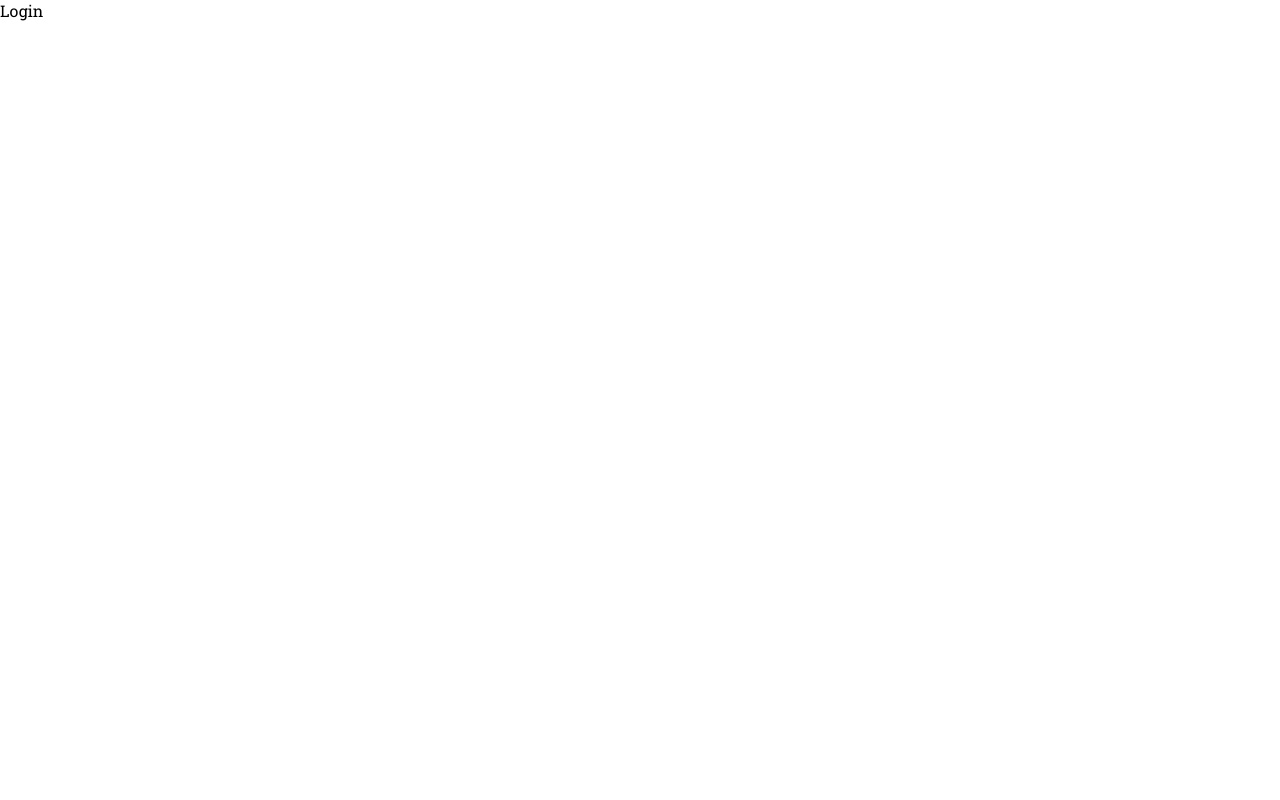
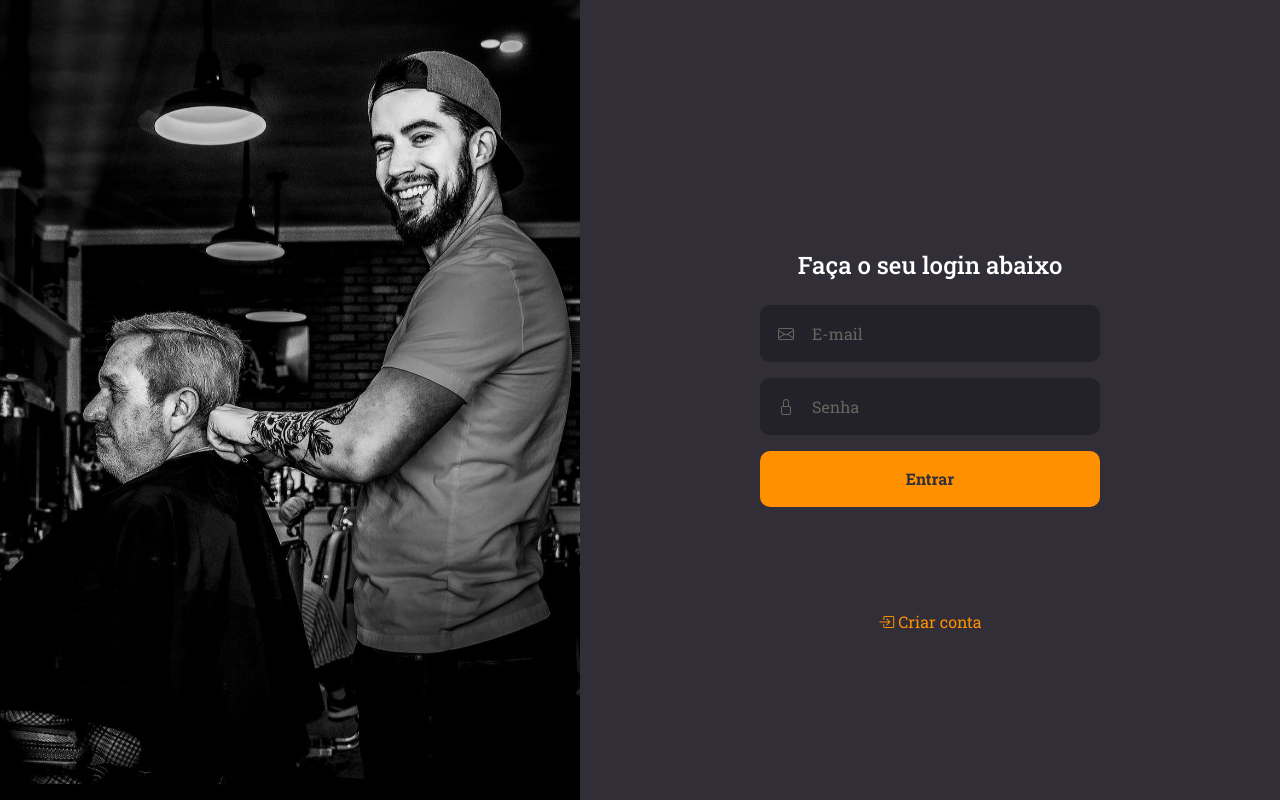
Before and after one commit to ICEI-PUC-Minas-PMV-ADS/pmv-ads-2024-1-e2-proj-int-t9-pmv-ads-2024-1-e2-proj-barberease, a plain HTML site: page src/frontend/pages/login/login.html in a window 1280 px wide. Drawn offline with nearby package versions, Linux system fonts and the light colour scheme.

Commit message:
feat: creates login frontend

```diff
--- a/src/frontend/css/_index.css
+++ b/src/frontend/css/_index.css
@@ -3,14 +3,34 @@
   box-sizing: border-box;
   padding: 0;
   margin: 0;
+  outline: none;
+  border: none;
 }
 
 body,
 html {
+  background-color: var(--background-color-01);
+  color: var(--text-color-01);
   height: 100%;
   width: 100%;
   margin: 0;
   overflow: hidden;
+  -webkit-font-smoothing: antialiased;
+}
+
+body,
+input,
+button {
+  font-family: var(--ff-roboto-slab);
+  font-size: 16px;
+}
+
+h1,
+h2,
+h3,
+h4,
+strong {
+  font-weight: 500;
 }
 
 div#page {
@@ -42,8 +62,12 @@ div[page-name="home"]>#page {
   margin-top: 50px;
 }
 
-fieldset {
-  border: none;
+button {
+  cursor: pointer;
+}
+
+strong {
+  font-weight: 700;
 }
 
 .ff-roboto-slab {
--- a/src/frontend/css/_variables.css
+++ b/src/frontend/css/_variables.css
@@ -4,4 +4,6 @@
   --text-color-02: #312e38;
   --background-color-01: #312e38;
   --background-color-02: #ff9000;
+  --background-color-03: #d17c00;
+  --background-color-error: #c53030;
 }
--- a/src/frontend/pages/login/login.html
+++ b/src/frontend/pages/login/login.html
@@ -4,16 +4,54 @@
 <head>
   <meta charset="UTF-8" />
   <meta name="viewport" content="width=device-width, initial-scale=1.0" />
-  <link
-    href="https://fonts.googleapis.com/css2?family=Roboto+Slab:wght@100..900&family=Roboto:ital,wght@0,100;0,300;0,400;0,500;0,700;0,900;1,100;1,300;1,400;1,500;1,700;1,900&display=swap"
-    rel="stylesheet" />
-  <link rel="stylesheet" href="/src/frontend/css/_index.css" />
-  <link rel="stylesheet" href="/src/frontend/css/_variables.css" />
-  <title>Login</title>
+
+  <title>BarberEase | Faça o seu login!</title>
+
+  <link rel="preconnect" href="https://fonts.googleapis.com">
+  <link rel="preconnect" href="https://fonts.gstatic.com" crossorigin>
+  <link href="https://fonts.googleapis.com/css2?family=Roboto+Slab:wght@100..900&display=swap" rel="stylesheet">
+  <link rel="stylesheet" href="https://cdn.jsdelivr.net/npm/bootstrap-icons@1.11.3/font/bootstrap-icons.min.css">
+
+  <link rel="stylesheet" href="../../css/_variables.css" />
+  <link rel="stylesheet" href="../../css/_index.css" />
+  <link rel="stylesheet" href="./style.css">
 </head>
 
 <body>
-  Login
+  <div class="container">
+    <div class="background"></div>
+
+    <section class="content">
+      <div class="animation-container">
+        <!-- <img src="../../assets/logo.svg" title="BarberEase" alt="BarberEase logo" /> -->
+
+        <form id="signin-form">
+          <h1>Faça o seu login abaixo</h1>
+
+          <fieldset class="form-fieldset">
+            <i class="bi bi-envelope"></i>
+            <input type="email" id="email" placeholder="E-mail" required>
+          </fieldset>
+
+          <fieldset class="form-fieldset">
+            <i class="bi bi-lock"></i>
+            <input type="password" id="password" placeholder="Senha" required>
+          </fieldset>
+
+          <button type="submit" class="submit-btn">
+            Entrar
+          </button>
+
+          <!-- <a href="#soon">Esqueci minha senha</a> -->
+        </form>
+
+        <a href="../criar-conta/criar-conta.html">
+          <i class="bi bi-box-arrow-in-right"></i>
+          Criar conta
+        </a>
+      </div>
+    </section>
+  </div>
 
   <script src="login.js"></script>
 </body>
--- /dev/null
+++ b/src/frontend/pages/login/style.css
@@ -0,0 +1,135 @@
+.container {
+  height: 100vh;
+  display: flex;
+  align-items: stretch;
+}
+
+.content {
+  width: 100%;
+  max-width: 700px;
+  display: flex;
+  flex-direction: column;
+  align-items: center;
+  justify-content: center;
+}
+
+.background {
+  flex: 1;
+  background: url('../../assets/sign-in-background.png') no-repeat center;
+  background-size: cover;
+}
+
+.form-fieldset {
+  background: #232129;
+  border-radius: 10px;
+  padding: 16px;
+  width: 100%;
+  border: 2px solid #232129;
+  color: #666660;
+  display: flex;
+  align-items: center;
+  margin-top: 16px;
+}
+
+.form-fieldset+div {
+  margin-top: 8px;
+}
+
+.form-fieldset.is-focused {
+  border-color: var(--background-color-02);
+  color: var(--background-color-02);
+}
+
+.form-fieldset.is-filled {
+  color: var(--background-color-02);
+}
+
+.form-fieldset input {
+  background: transparent;
+  flex: 1;
+  border: 0;
+  color: #f4ede8;
+}
+
+.form-fieldset input::placeholder {
+  color: #666660;
+}
+
+.form-fieldset .bi {
+  margin-right: 18px;
+}
+
+.submit-btn {
+  background: var(--background-color-02);
+  border-radius: 10px;
+  border: 0;
+  padding: 0 16px;
+  width: 100%;
+  height: 56px;
+  color: var(--text-color-02);
+  font-weight: 700;
+  margin-top: 16px;
+  transition: background-color 0.2s;
+}
+
+.submit-btn:hover {
+  background-color: var(--background-color-03);
+}
+
+.animation-container {
+  display: flex;
+  flex-direction: column;
+  align-items: center;
+  justify-content: center;
+  animation: appear-from-left 1s;
+}
+
+.animation-container form {
+  margin: 80px 0;
+  width: 340px;
+  text-align: center;
+}
+
+.animation-container form h1 {
+  margin-bottom: 24px;
+}
+
+.animation-container form a {
+  color: #f4ede8;
+  display: block;
+  margin-top: 24px;
+  text-decoration: none;
+  transition: color 0.2s;
+}
+
+.animation-container form a:hover {
+  color: #c4b9b9;
+}
+
+.animation-container>a {
+  color: var(--background-color-02);
+  display: block;
+  margin-top: 24px;
+  text-decoration: none;
+  transition: color 0.2s;
+}
+
+.animation-container>a:hover {
+  color: var(--background-color-03);
+}
+
+.animation-container>a svg {
+  margin-right: 16px;
+}
+
+@keyframes appear-from-left {
+  from {
+    opacity: 0;
+    transform: translateX(-50px);
+  }
+
+  to {
+    opacity: 1;
+    transform: translateX(0);
+  }
+}
```
Also changed, not shown: src/frontend/assets/sign-in-background.png (added).
